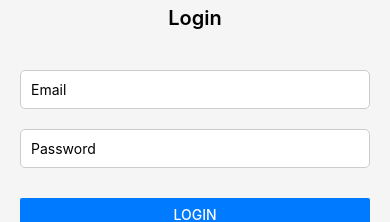
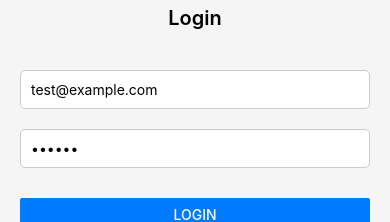
Before and after one commit to noreddine1/qr-app, a React Native app in the folder qr-scanner-app/: screen /Login in a window 390 px wide. Shown: the part 338-560 px from the top of the page. Built offline with nearby package versions, Linux system fonts and the light colour scheme; no server answers.

Commit message:
fix: correct navigation prop typo and initialize form fields for development mode.

```diff
--- a/qr-scanner-app/screens/LoginScreen.js
+++ b/qr-scanner-app/screens/LoginScreen.js
@@ -3,11 +3,13 @@ import { View, Text, TextInput, Button, StyleSheet, Alert, TouchableOpacity } fr
 import { auth } from '../firebase/config';
 import { createUserWithEmailAndPassword, signInWithEmailAndPassword } from 'firebase/auth';
 
-const LoginScreen = ({ nvigation }) => {
+const LoginScreen = ({ navigation }) => {
+  const isDev = __DEV__; // Expo sets this to true in dev mode
+
+  const [email, setEmail] = useState(isDev ? 'test@example.com' : '');
+  const [password, setPassword] = useState(isDev ? '123456' : '');
+  const [confirmPassword, setConfirmPassword] = useState(isDev ? '123456' : '');
   const [isSignUp, setIsSignUp] = useState(false);
-  const [email, setEmail] = useState('');
-  const [password, setPassword] = useState('');
-  const [confirmPassword, setConfirmPassword] = useState('');
 
   const handleAuthenticate = async () => {
     const emailRegex = /^[^\s@]+@[^\s@]+\.[^\s@]+$/;
@@ -55,7 +57,9 @@ const LoginScreen = ({ nvigation }) => {
 
   const handleToggleMode = () => {
     setIsSignUp(!isSignUp);
-    resetForm();
+    if (isDev) { //just for development convenience
+      resetForm();
+    }
   };
 
   return (
```
